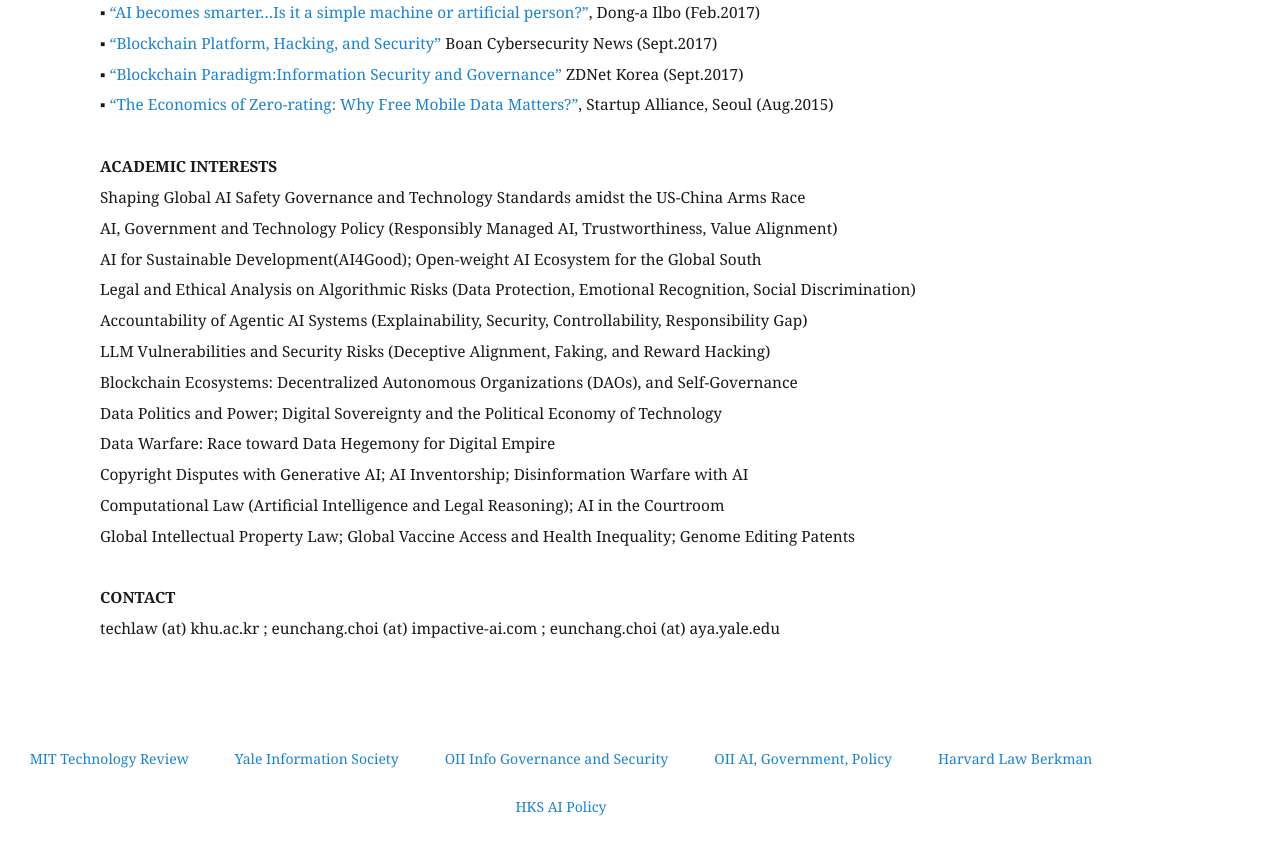
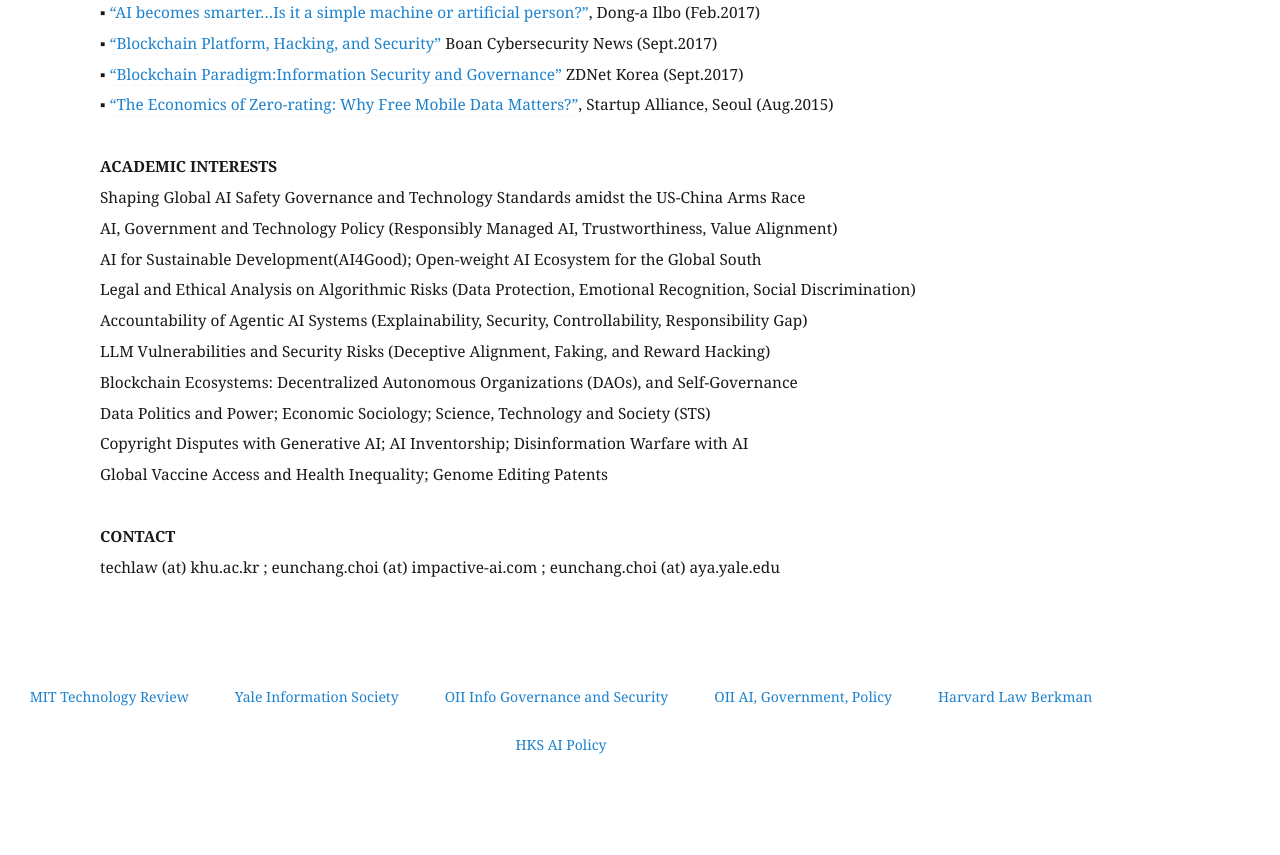
Before and after one commit to eunchangchoi/eunchangchoi.github.io, a Jekyll site: the page built from index.md, in a window 1280 px wide and 900 px high, scrolled down 11467 px. Shown: the top 855 px of the window. Built offline with Jekyll 4.4.1, drawn with Linux system fonts in a browser that asks for light colours.

Commit message:
Update index.md

```diff
--- a/index.md
+++ b/index.md
@@ -264,11 +264,9 @@ title: "Eun-Chang Choi 최은창"
    Accountability of Agentic AI Systems (Explainability, Security, Controllability, Responsibility Gap) <br>
    LLM Vulnerabilities and Security Risks (Deceptive Alignment, Faking, and Reward Hacking) <br>
    Blockchain Ecosystems: Decentralized Autonomous Organizations (DAOs), and Self-Governance  <br>
-   Data Politics and Power; Digital Sovereignty and the Political Economy of Technology  <br>
-   Data Warfare: Race toward Data Hegemony for Digital Empire <br>
+   Data Politics and Power; Economic Sociology; Science, Technology and Society (STS) <br>
    Copyright Disputes with Generative AI; AI Inventorship; Disinformation Warfare with AI <br>
-   Computational Law (Artificial Intelligence and Legal Reasoning); AI in the Courtroom <br>
-   Global Intellectual Property Law; Global Vaccine Access and Health Inequality; Genome Editing Patents <br>
+   Global Vaccine Access and Health Inequality; Genome Editing Patents <br>
   <br>
    <strong> CONTACT</strong> <br>
    techlaw (at) khu.ac.kr ;  eunchang.choi (at) impactive-ai.com ; eunchang.choi (at) aya.yale.edu
```
